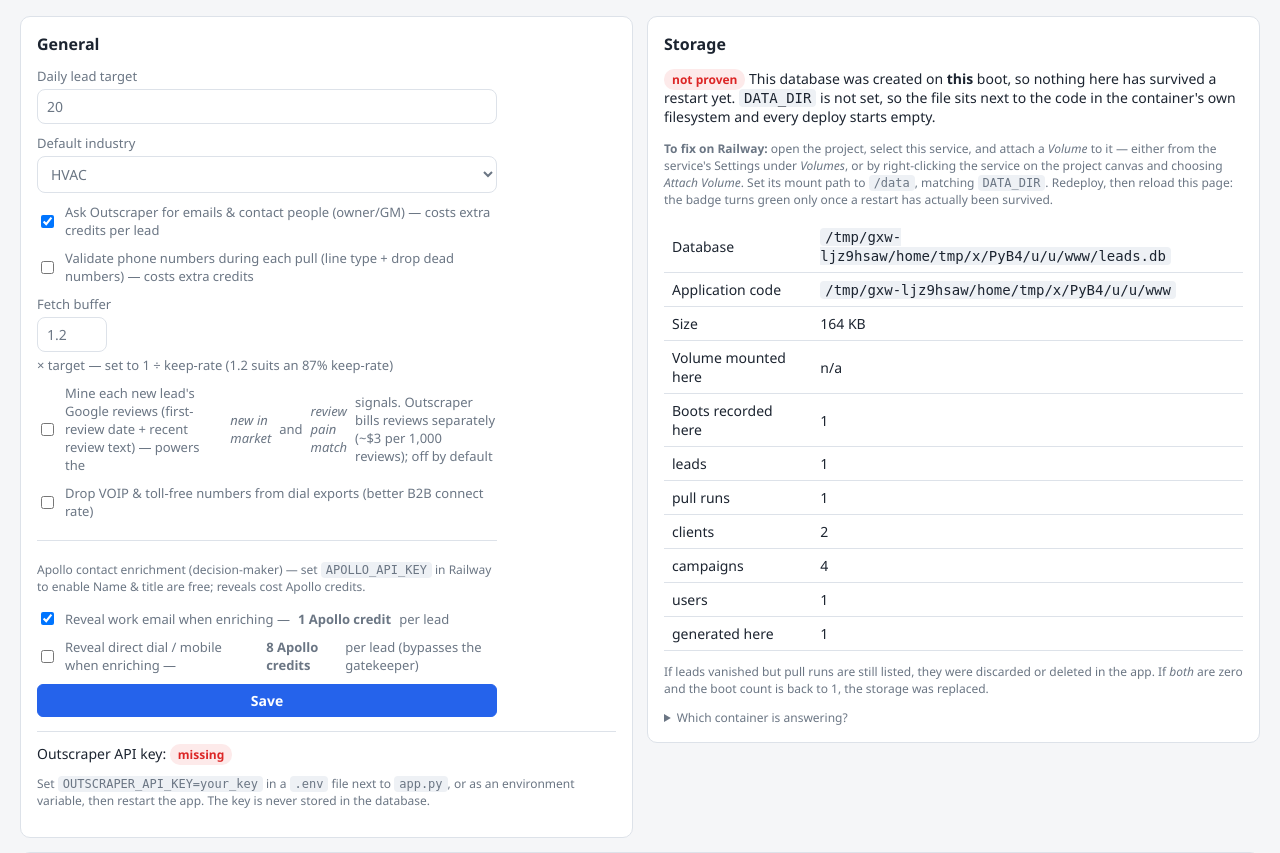
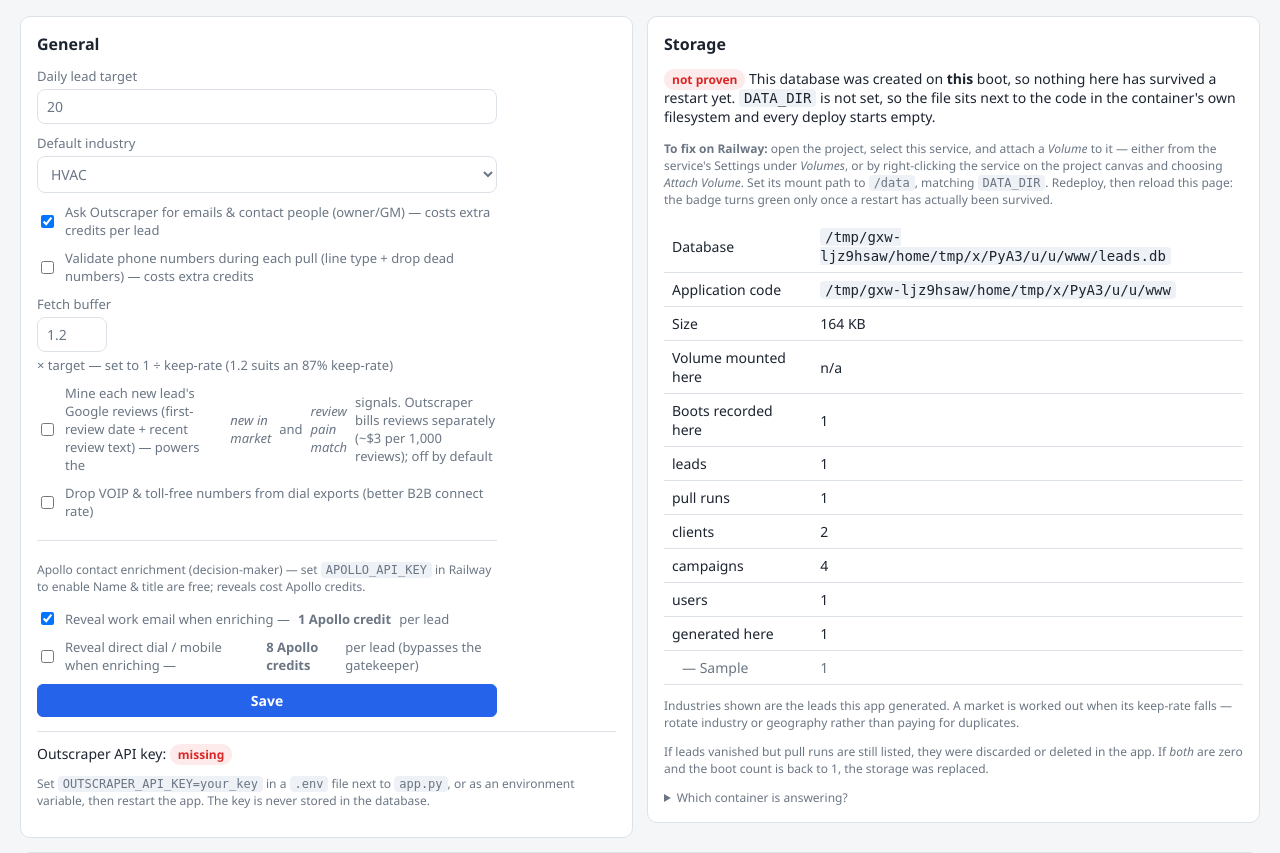
Before and after one commit to AbbieALtria/Outbound-Leads-, a Flask app: page /settings in a window 1280 px wide. Shown: the part 43-896 px from the top of the page. Run offline with Flask 3, Linux system fonts and the light colour scheme; data comes from the database, SQL or seed files in the repository; tables that the repository leaves empty hold one stand-in row (values such as "Sample post").

Commit message:
Break the lead count down by industry, not just by source
"2,978 leads" cannot answer "how many dentists do I have?" -- which is
the question that decides whether a market is worked out and it is time
to rotate. With a falling keep-rate that is the difference between
buying new leads and buying duplicates.

Show the top industries beneath the totals, counting only leads this app
generated: records arriving from the dialer carry no industry and would
otherwise dominate the list as "(unset)".

Co-Authored-By: Claude Opus 5 <noreply@anthropic.com>

```diff
--- a/app.py
+++ b/app.py
@@ -1019,6 +1019,18 @@ def storage_status(conn):
         counts.update({r["src"]: r["n"] for r in by_source})
     except db.DbError:
         pass
+    # Which industries the generated leads are in. "How many dentists do I
+    # actually have?" decides when a market is worked out and it is time to
+    # rotate — and a single total cannot answer it.
+    industries = []
+    try:
+        industries = [
+            (r["industry"] or "(unset)", r["n"]) for r in conn.execute(
+                "SELECT industry, COUNT(*) AS n FROM leads "
+                "WHERE lead_source != 'vicidial' GROUP BY industry "
+                "ORDER BY n DESC LIMIT 8")]
+    except db.DbError:
+        pass
     # Which container is answering. The Railway Console can be a different
     # container from the one serving traffic, and when it is, a volume can look
     # mounted in the shell while the web process never sees it — so identify the
@@ -1044,6 +1056,7 @@ def storage_status(conn):
     return {"path": "Postgres (managed service)" if db.POSTGRES else str(db.DB_FILE),
             "app_dir": str(db.SCRIPT_DIR),
             "ident": ident,
+            "industries": industries,
             "postgres": db.POSTGRES,
             "postgres_error": db.POSTGRES_ERROR,
             "selftest": DB_SELFTEST,
--- a/templates/settings.html
+++ b/templates/settings.html
@@ -142,7 +142,16 @@
       {% for name, n in storage.counts.items() %}
       <tr><td>{{ name.replace('_', ' ') }}</td><td>{{ n }}</td></tr>
       {% endfor %}
+      {% for industry, n in storage.industries %}
+      <tr><td class="dim" style="padding-left:18px;">— {{ industry.replace('_', ' ') }}</td>
+        <td class="dim">{{ n }}</td></tr>
+      {% endfor %}
     </table>
+    {% if storage.industries %}
+    <p class="dim small">Industries shown are the leads this app generated. A market is
+      worked out when its keep-rate falls — rotate industry or geography rather than
+      paying for duplicates.</p>
+    {% endif %}
     {% if storage.postgres %}
     <p class="dim small">If leads vanished, they were discarded or deleted in the app —
     a managed database cannot lose them to a deploy.</p>
```
